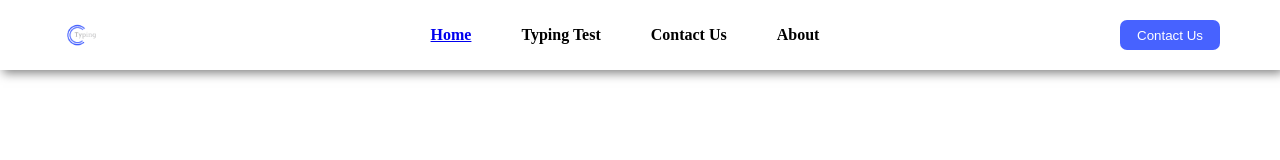
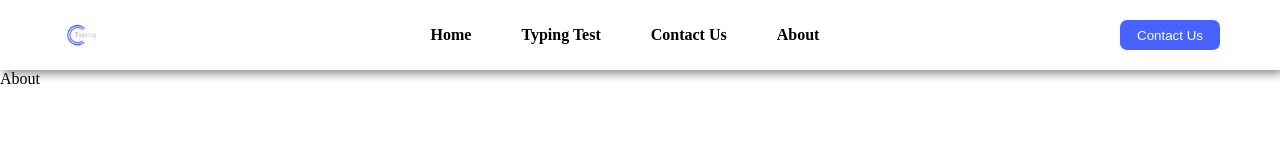
Before and after one commit to ibrahim2375/typing-test, a React (Create React App) app: page /about in a window 1280 px wide. Shown: the top 160 px of the page. Built offline with nearby package versions, Linux system fonts and the light colour scheme.

Commit message:
update router

```diff
--- a/src/App.css
+++ b/src/App.css
@@ -38,7 +38,11 @@
   cursor: pointer;
   font-weight: bold;
 }
-.App .links ul li:hover {
+.App .links ul li .link {
+  text-decoration: none;
+  color: var(--titleColor);
+}
+.App .links ul li .link:hover {
   color: var(--seconColor);
 }
 .App .contactUs {
--- a/src/App.js
+++ b/src/App.js
@@ -8,6 +8,8 @@ import {
 import './App.css';
 import logo from './img/logo.png';
 import Home from './components/Home.js';
+import Typing from './components/TypingTest';
+import About from './components/About';
 function App() {
   return (
     <div className="App">
@@ -18,10 +20,10 @@ function App() {
           </div>
           <div className="links">
             <ul>
-              <li><Link to="/">Home</Link></li>
-              <li>Typing Test</li>
+              <li><Link to="/" className="link">Home</Link></li>
+              <li><Link to="/typing" className="link">Typing Test</Link></li>
               <li>Contact Us</li>
-              <li>About</li>
+              <li><Link to="/about" className="link">About</Link></li>
             </ul>
           </div>
           <div className="contactUs">
@@ -29,7 +31,10 @@ function App() {
           </div>
         </header>
         <Routes>
-          <Route path="/" element={<Home />}></Route>
+          <Route exact="true" path="/" element={<Home />}></Route>
+          <Route path="/typing" element={<Typing />}></Route>
+          <Route path="/about" element={<About />}></Route>
+
         </Routes>
       </Router>
     </div >
--- /dev/null
+++ b/src/components/About.js
@@ -0,0 +1,9 @@
+import React from 'react'
+
+function About() {
+  return (
+    <div>About</div>
+  )
+}
+
+export default About
--- /dev/null
+++ b/src/components/TypingTest.js
@@ -0,0 +1,9 @@
+import React from 'react'
+
+function TypingTest() {
+  return (
+    <div>TypingTest</div>
+  )
+}
+
+export default TypingTest
```
